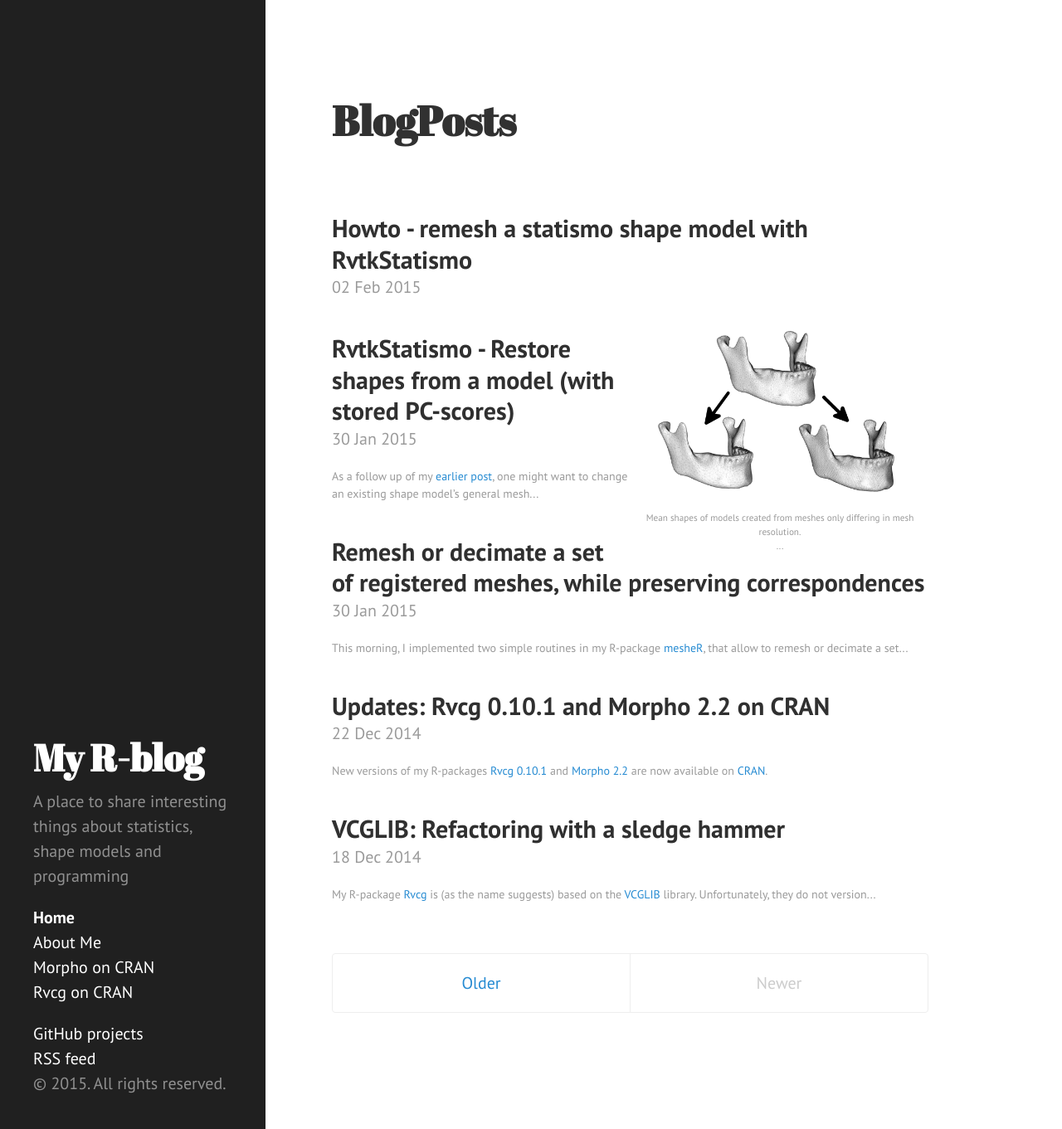
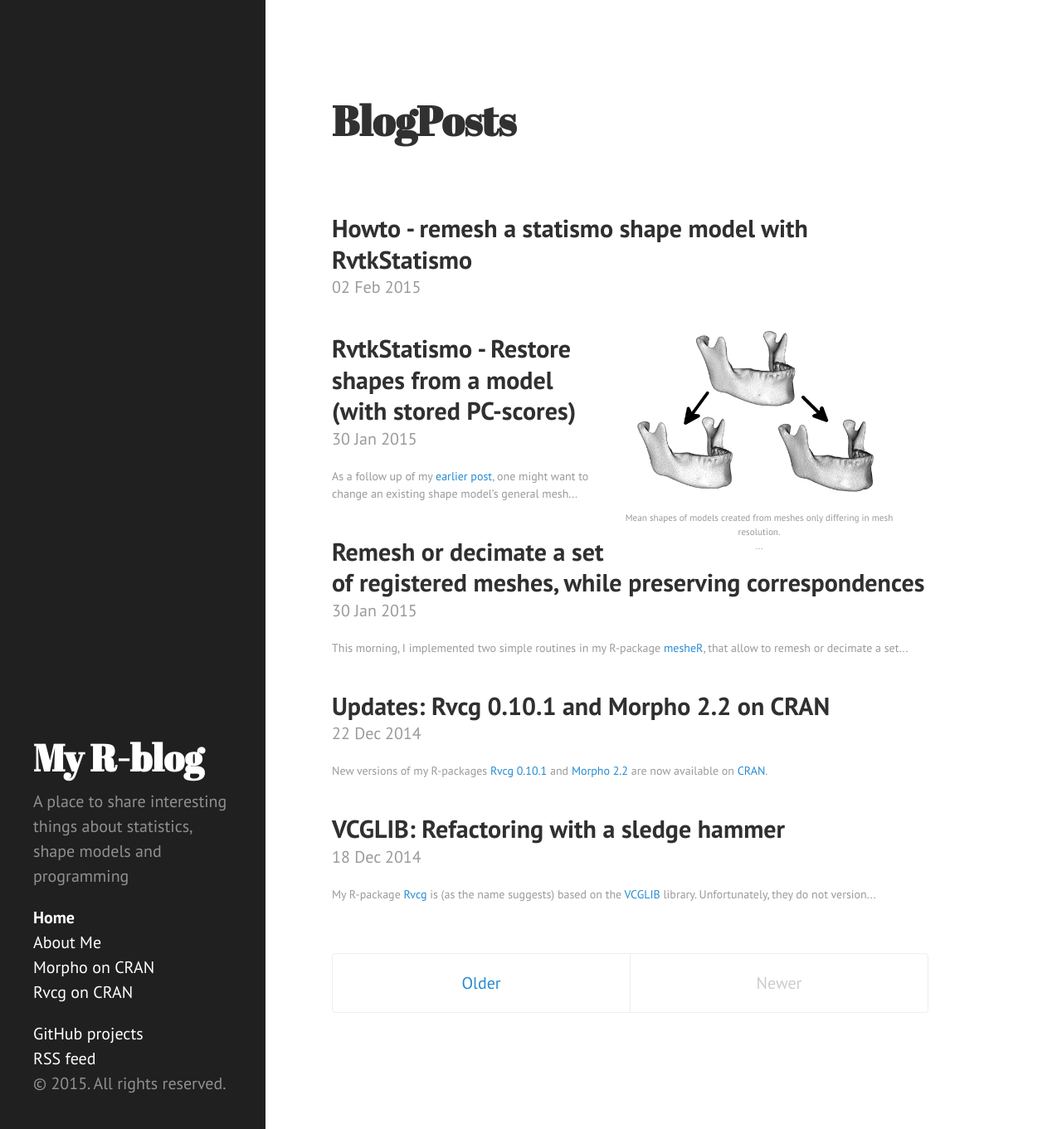
Before and after one commit to zarquon42b/zarquon42b.github.io, a Jekyll site: the page built from index.html, in a window 1280 px wide and 1361 px high. Shown: the whole window at 83% size. Built offline with Jekyll 4.4.1, drawn with Linux system fonts in a browser that asks for light colours; nearby versions of some CDN libraries; Markdown is read by kramdown in place of the engine named in the settings; the list of posts is cut into pages by our own code.

Commit message:
adapted css to float images

```diff
--- a/public/css/custom.css
+++ b/public/css/custom.css
@@ -38,10 +38,11 @@ figure {
 
 .left {
     float: left;
-    margin: 0px  25px  15px  0px;
+    margin: 0px  25px  15px  10px;
 }
 .right {
     float: right;
+    margin: 10px  25px  15px  0px;
 }
 .center {
     align: center;
```
